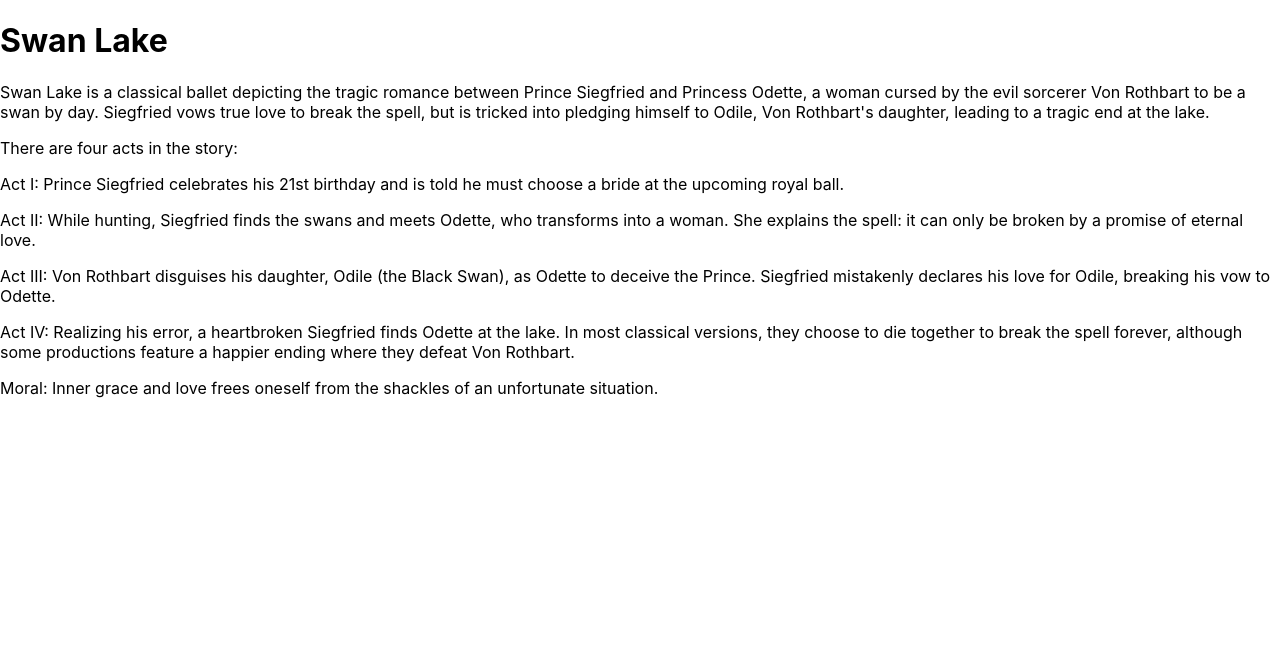
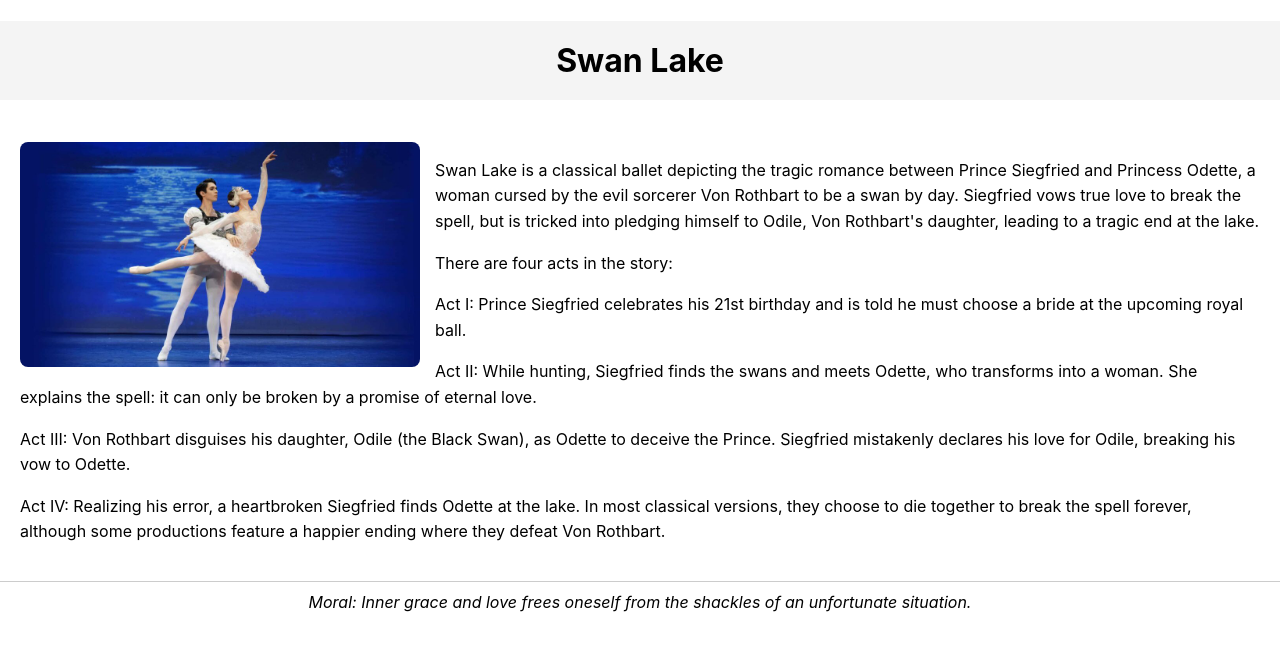
Before and after one commit to normaville/react-application, a React (Create React App) app in the folder my-story-app/: page / in a window 1280 px wide. Shown: the top 650 px of the page. Built offline with nearby package versions, Linux system fonts and the light colour scheme.

Commit message:
Added README

```diff
--- a/my-story-app/src/components/content.js
+++ b/my-story-app/src/components/content.js
@@ -1,6 +1,12 @@
+import swanLake from './swanLake.jpg';
+
 function Content() {
   return (
     <main>
+     <img
+        src={swanLake}
+        alt="Swan Lake"
+     />
       <p>Swan Lake is a classical ballet depicting the tragic romance between Prince Siegfried and Princess Odette, a woman cursed by the evil sorcerer Von Rothbart to be a swan by day. Siegfried vows true love to break the spell, but is tricked into pledging himself to Odile, Von Rothbart's daughter, leading to a tragic end at the lake. </p>
 
       <p>There are four acts in the story:</p>
--- a/my-story-app/src/index.css
+++ b/my-story-app/src/index.css
@@ -11,3 +11,30 @@ code {
   font-family: source-code-pro, Menlo, Monaco, Consolas, 'Courier New',
     monospace;
 }
+
+h1 {
+  text-align: center;
+  padding: 20px;
+  background: #f4f4f4;
+}
+
+img {
+  width: 100%;
+  max-width: 400px;
+  border-radius: 8px;
+
+  float: left;
+  margin: 0 15px 15px 0;
+}
+
+main {
+  padding: 20px;
+  line-height: 1.6;
+}
+
+footer {
+  text-align: center;
+  padding: 10px;
+  border-top: 1px solid #ccc;
+  font-style: italic;
+}
```
Also changed, not shown: my-story-app/src/components/swanLake.jpg (added), 1 other file (tests, documents, lock files or other folders).
